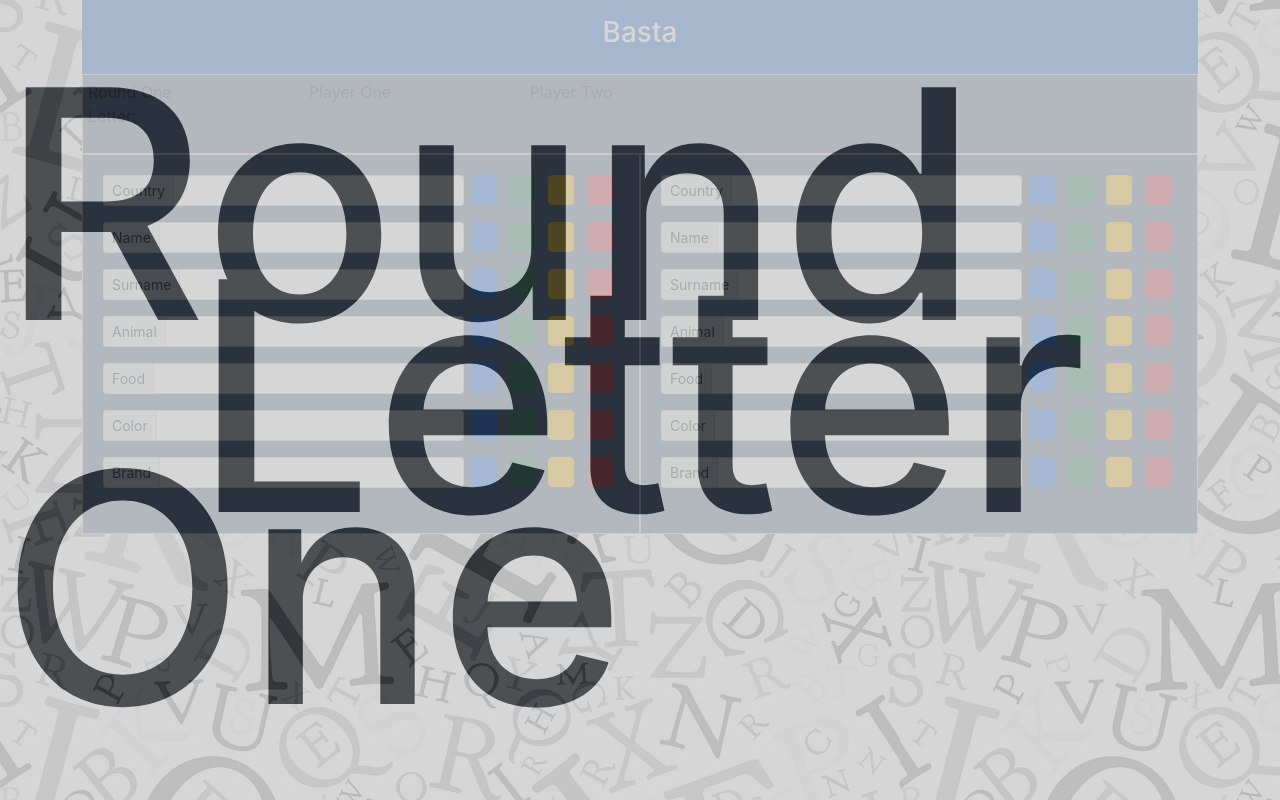
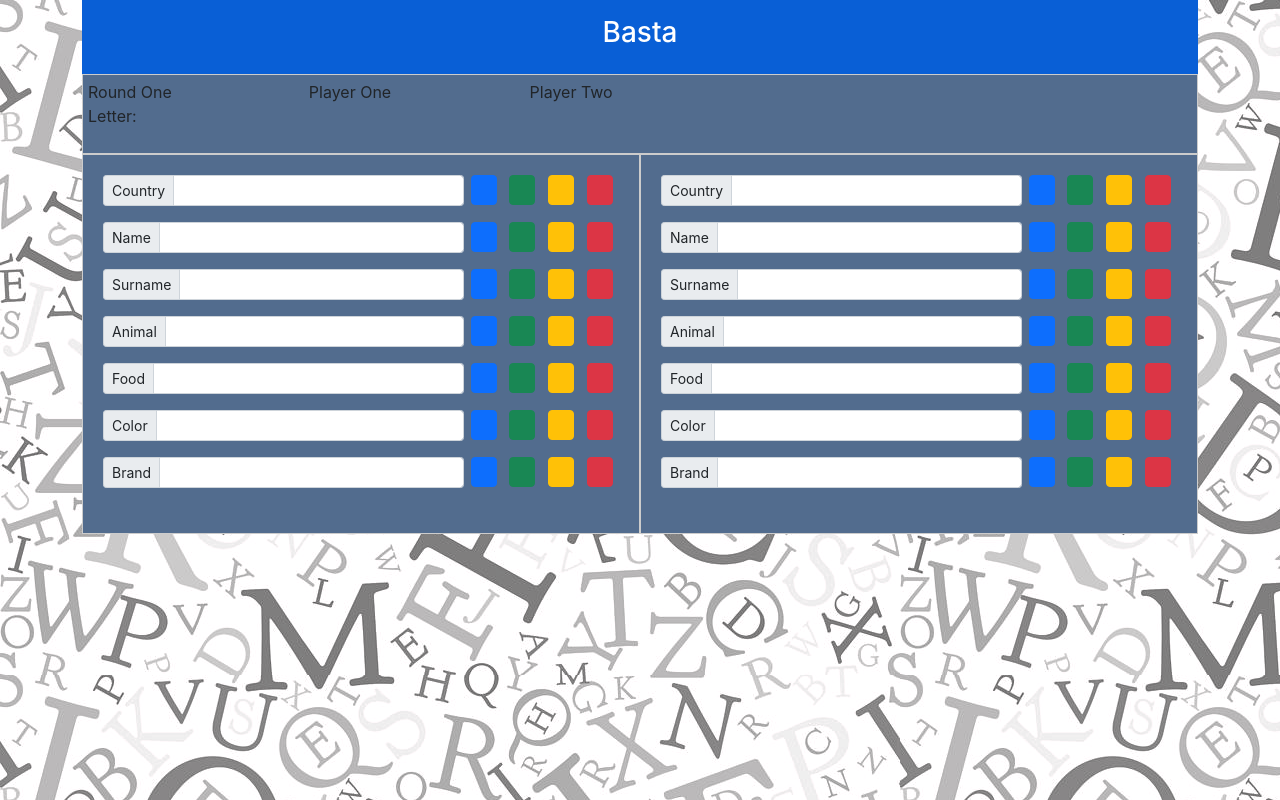
Before and after one commit to leonsuaren/basta, a React (Create React App) app: page /basta-game in a window 1280 px wide. Shown: the top 800 px of the page. Built offline with nearby package versions, Linux system fonts and the light colour scheme.

Commit message:
fixed the counter and added the round dynamic and the players names

```diff
--- a/src/App.css
+++ b/src/App.css
@@ -127,6 +127,11 @@ body {
   position: absolute;
 }
 
+.roundText {
+  font-size: 10rem;
+  position: absolute;
+}
+
 .footerRules {
   margin-top: 20px;
   padding: 10px;
--- a/src/components/counter/Counter.jsx
+++ b/src/components/counter/Counter.jsx
@@ -1,59 +1,66 @@
 import React, { useEffect, useContext } from 'react';
 import { BastaContext } from '../../context/bastaContext';
 
-export const Counter = () => {
+export const Counter = ({ round }) => {
   const bastaContext = useContext(BastaContext);
-  const playLetter = bastaContext.randomLetter;
+  const playLetter = round.letterToPlay;
+  const [showRound, setShowRound] = React.useState(false);
   const [one, setOne] = React.useState(false);
   const [two, setTwo] = React.useState(false);
   const [three, setThree] = React.useState(false);
   const [letter, setLetter] = React.useState(false);
 
+  console.log(round);
+
   useEffect(() => {
+      setShowRound(true);
+      setOne(false);
+      setTwo(false);
+      setThree(false);
+      setLetter(false)
     setTimeout(() => {
-      setOne(false);
+      setShowRound(false);
+      setOne(true);
       setTwo(false);
       setThree(false);
       setLetter(false)
     }, 1000);
     setTimeout(() => {
-      setOne(true);
-      setTwo(false);
-      setThree(false);
-      setLetter(false)
-    }, 2000);
-
-    setTimeout(() => {
+      setShowRound(false);
       setOne(false);
       setTwo(true);
       setThree(false);
       setLetter(false);
-    }, 3000);
-
+    }, 2000);
     setTimeout(() => {
+      setShowRound(false);
       setOne(false);
       setTwo(false);
       setThree(true);
       setLetter(false);
-    }, 4000);
+    }, 3000);
     setTimeout(() => {
+      setShowRound(false);
       setOne(false);
       setTwo(false);
       setThree(false);
       setLetter(true);
-    }, 5000);
+    }, 4000);
     setTimeout(() => {
+      setShowRound(false);
       setOne(false);
       setTwo(false);
       setThree(false);
       setLetter(false);
-    }, 6000);
+    }, 5000);
   }, []);
+
+  console.log(round);
 
   return (
     <div className='blurScreen'>
       <div className='counterWrapper'>
-        <h1 className='centerContent'>Round One</h1>
+        {showRound && <h1 className='roundText'>{round.round}, {round.playerOne}'s turn</h1>}
         {one && <h1 className='centerContent'>1</h1>}
         {two && <h1 className='centerContent'>2</h1>}
         {three && <h1 className='centerContent'>3</h1>}
--- a/src/context/bastaContext.jsx
+++ b/src/context/bastaContext.jsx
@@ -27,8 +27,6 @@ export const BastaContextProvider = ({ children }) => {
     setLettersToPlay(lettersArray)
   }, []);
 
-  console.log(lettersToPlay);
-
   return (
     <BastaContext.Provider value={{ numPlayers, numPlayersPicked, allSetUp, playersNames, lettersToPlay, setNumPlayers, setNumPlayersPicked, setAllSetUp, setPlayersNames }}>
       {children}
--- a/src/views/basta-game/BastaGame.jsx
+++ b/src/views/basta-game/BastaGame.jsx
@@ -9,27 +9,40 @@ export const BastaGame = () => {
   const bastaContext = useContext(BastaContext);
   const numPlayers = bastaContext.numPlayers;
   const lettersToPlay = bastaContext.lettersToPlay;
+  const playersNames = bastaContext.playersNames;
   const [showCounter, setShowCounter] = React.useState(true);
   const [round, setRound] = React.useState({});
   const [roundOne, setRoundOne] = React.useState(
     {
       active: false,
       round: 'Round One',
-      letterToPlay: lettersToPlay[0]
+      letterToPlay: lettersToPlay[0],
+      playerOne: playersNames.playerOne,
+      playerTwo: playersNames.playerTwo,
+      playerThree: playersNames.playerThree,
+      playerFour: playersNames.playerFour
     }
   );
   const [roundTwo, setRoundTwo] = React.useState(
     {
       active: false,
       round: 'Round Two',
-      letterToPlay: lettersToPlay[1]
+      letterToPlay: lettersToPlay[1],
+      playerOne: playersNames.playerOne,
+      playerTwo: playersNames.playerTwo,
+      playerThree: playersNames.playerThree,
+      playerFour: playersNames.playerFour
     }
   );
   const [roundThree, setRoundThree] = React.useState(
     {
       active: false,
       round: 'Round Three',
-      letterToPlay: lettersToPlay[2]
+      letterToPlay: lettersToPlay[2],
+      playerOne: playersNames.playerOne,
+      playerTwo: playersNames.playerTwo,
+      playerThree: playersNames.playerThree,
+      playerFour: playersNames.playerFour
     }
   );
 
@@ -37,7 +50,7 @@ export const BastaGame = () => {
     setRound(roundOne);
     setTimeout(() => {
       setShowCounter(false);
-    }, 6000);
+    }, 5000);
     setTimeout(() => {
       setRound(roundTwo)
     }, 36000);
```
